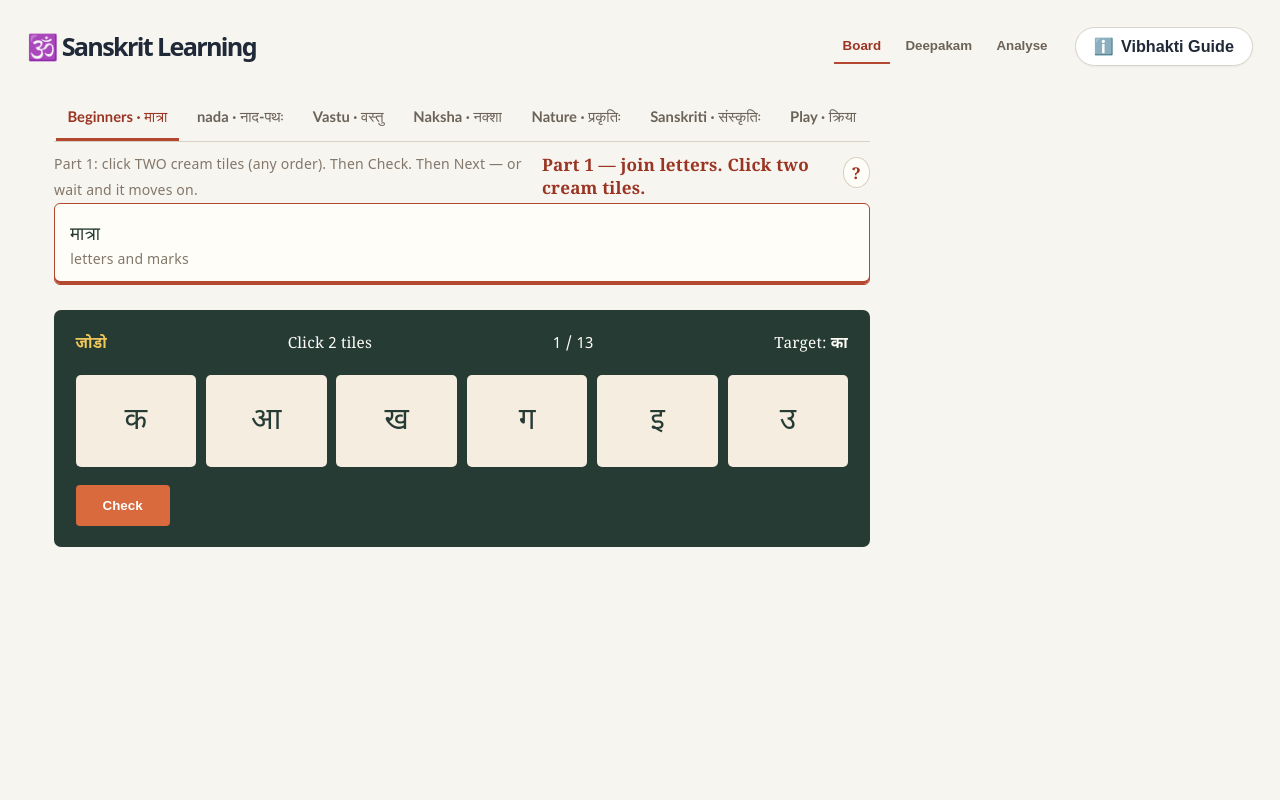
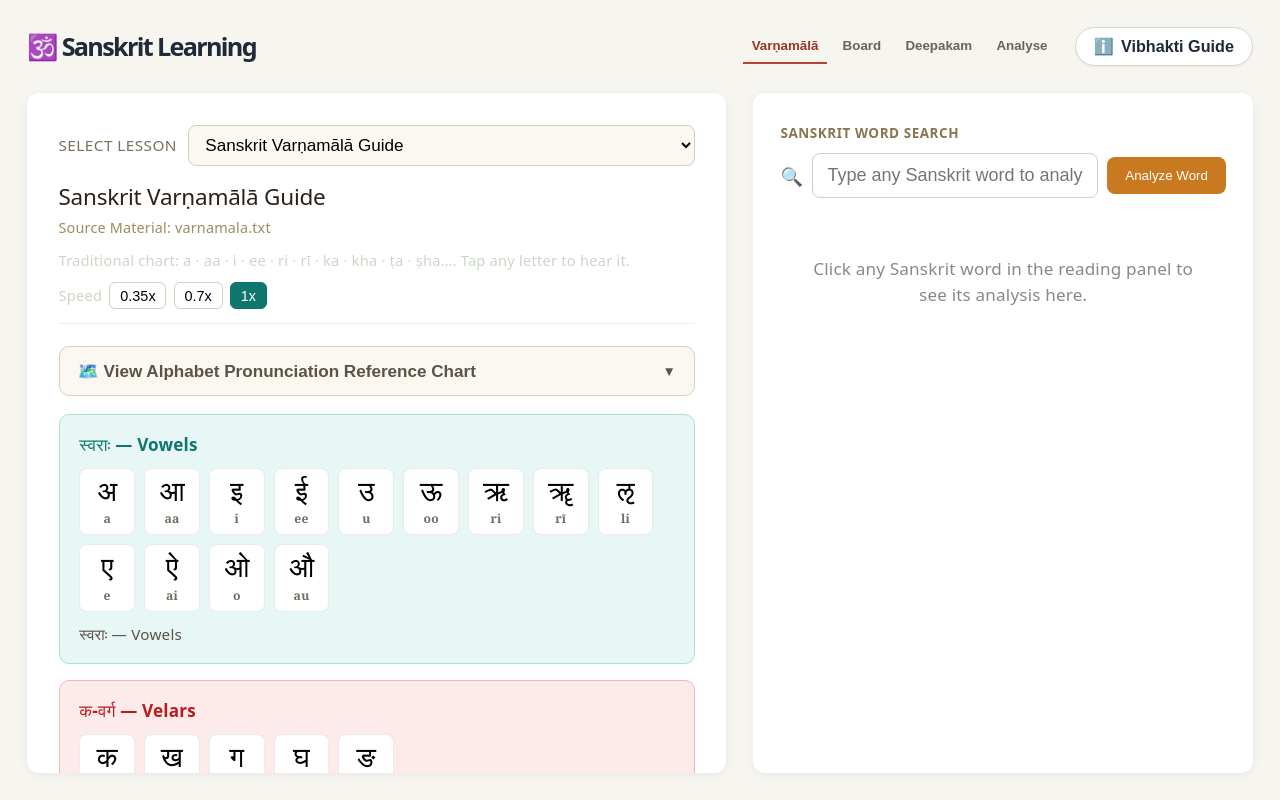
Before and after one commit to ashome16/sanskrit-teaching-web-app-from-beginner-to-advanced-, a React (Vite) app: page / in a window 1280 px wide. Built offline with nearby package versions, Linux system fonts and the light colour scheme.

Commit message:
Beginners: open Varṇamālā first; vowel cues ahh/yi/eel.

```diff
--- a/src/components/Dashboard.tsx
+++ b/src/components/Dashboard.tsx
@@ -9,11 +9,28 @@ import '../styles/dashboard.css';
 
 const Dashboard: React.FC = () => {
   const [lessons, setLessons] = useState(STATIC_LESSONS);
-  const [lessonIndex, setLessonIndex] = useState(0);
+  const [lessonIndex, setLessonIndex] = useState(() => {
+    const saved = localStorage.getItem('school-lesson-id');
+    if (saved) {
+      const idx = STATIC_LESSONS.findIndex((item) => item.id === saved);
+      if (idx >= 0) return idx;
+    }
+    const varna = STATIC_LESSONS.findIndex((item) => item.id === 'varnamala');
+    return varna >= 0 ? varna : 0;
+  });
   const [sentenceIndex, setSentenceIndex] = useState(0);
   const [wordSelection, setWordSelection] = useState<WordSelection | null>(null);
   const [isVibhaktiGuideOpen, setIsVibhaktiGuideOpen] = useState(false);
-  const [activeView, setActiveView] = useState<'board' | 'reader' | 'analyzer'>('board');
+  const [activeView, setActiveView] = useState<'board' | 'reader' | 'analyzer'>('reader');
+
+  useEffect(() => {
+    localStorage.setItem('school-active-view', activeView);
+  }, [activeView]);
+
+  useEffect(() => {
+    const id = lessons[lessonIndex]?.id;
+    if (id) localStorage.setItem('school-lesson-id', id);
+  }, [lessonIndex, lessons]);
 
   // Cache-busted refetch on mount so freshly regenerated chapters.json content
   // (varṇamālā guide + Chapter 1) shows up without a hard reload.
@@ -83,6 +100,16 @@ const Dashboard: React.FC = () => {
     setWordSelection(null);
   };
 
+  const openVarnamala = () => {
+    const idx = lessons.findIndex((item) => item.id === 'varnamala');
+    if (idx >= 0) {
+      setLessonIndex(idx);
+      setSentenceIndex(0);
+      setWordSelection(null);
+    }
+    setActiveView('reader');
+  };
+
   if (!lesson || !sentence) {
     return <div className="dashboard-empty">No chapter content available.</div>;
   }
@@ -92,8 +119,19 @@ const Dashboard: React.FC = () => {
       <header className="dashboard-header">
         <h1 className="dashboard-title">🕉️ Sanskrit Learning</h1>
         <nav className="dashboard-nav" aria-label="Main learning views">
+          <button
+            className={activeView === 'reader' && lesson.id === 'varnamala' ? 'active' : ''}
+            onClick={openVarnamala}
+          >
+            Varṇamālā
+          </button>
           <button className={activeView === 'board' ? 'active' : ''} onClick={() => setActiveView('board')}>Board</button>
-          <button className={activeView === 'reader' ? 'active' : ''} onClick={() => setActiveView('reader')}>Deepakam</button>
+          <button
+            className={activeView === 'reader' && lesson.id !== 'varnamala' ? 'active' : ''}
+            onClick={() => setActiveView('reader')}
+          >
+            Deepakam
+          </button>
           <button className={activeView === 'analyzer' ? 'active' : ''} onClick={() => setActiveView('analyzer')}>Analyse</button>
         </nav>
         <button
--- a/src/utils/barakhadiPhonetics.ts
+++ b/src/utils/barakhadiPhonetics.ts
@@ -72,7 +72,7 @@ export const barakhadiSpeechText = (akshara: string): string => {
   // Hyphenate long digraphs so engines keep aspiration / retroflex.
   const special: Record<string, string> = {
     // Pure vowels: avoid English letter names (a/i) and E-E for ee.
-    a: 'uh', aa: 'aaaah', i: 'ih', ee: 'eee',
+    a: 'ahh', aa: 'aaaah', i: 'yi', ee: 'eel',
     u: 'uu', oo: 'ooo',
     nga: 'ng-a', ngaa: 'ng-aa', ngi: 'ng-i', ngee: 'ng-ee', ngu: 'ng-u', ngoo: 'ng-oo',
     nge: 'ng-e', ngai: 'ng-ai', ngo: 'ng-o', ngau: 'ng-au', ngam: 'ng-am', ngah: 'ng-ah', ngru: 'ng-ru',
@@ -155,11 +155,11 @@ export const varnamalaLabel = (akshara: string): string => {
 /** Speakable ASCII for traditional labels (ṭ→tt, ṣ→shh, rii→ree). */
 export const varnamalaSpeechText = (akshara: string): string => {
   const clean = akshara.normalize('NFC').trim();
-  // अ / इ / ई: speak Devanagari with Hindi voice.
-  // Roman uh / ih / eee become letter-noise, English I, or E-E-E.
-  if (clean === 'अ' || clean === 'इ' || clean === 'ई') {
-    return clean;
-  }
+  // Cues English voices will not read as letter names / E-E-E.
+  // अ short open; आ stays aaaah; इ = yi; ई = eel (one long ee).
+  if (clean === 'अ') return 'ahh';
+  if (clean === 'इ') return 'yi';
+  if (clean === 'ई') return 'eel';
   const label = varnamalaLabel(clean);
   if (!label || label === clean) return barakhadiSpeechText(clean);
   const ascii = label
@@ -170,7 +170,7 @@ export const varnamalaSpeechText = (akshara: string): string => {
     .replace(/ī/g, 'ee')
     .replace(/rii/g, 'ree');
   const special: Record<string, string> = {
-    a: 'uh', aa: 'aaaah', i: 'ih', ee: 'eee',
+    a: 'ahh', aa: 'aaaah', i: 'yi', ee: 'eel',
     u: 'uu', oo: 'ooo',
     nga: 'ng-a', nya: 'ny-a', chha: 'ch-ha',
     tta: 't-ta', ttha: 't-tha', dda: 'd-da', ddha: 'd-dha', nna: 'n-na',
```
